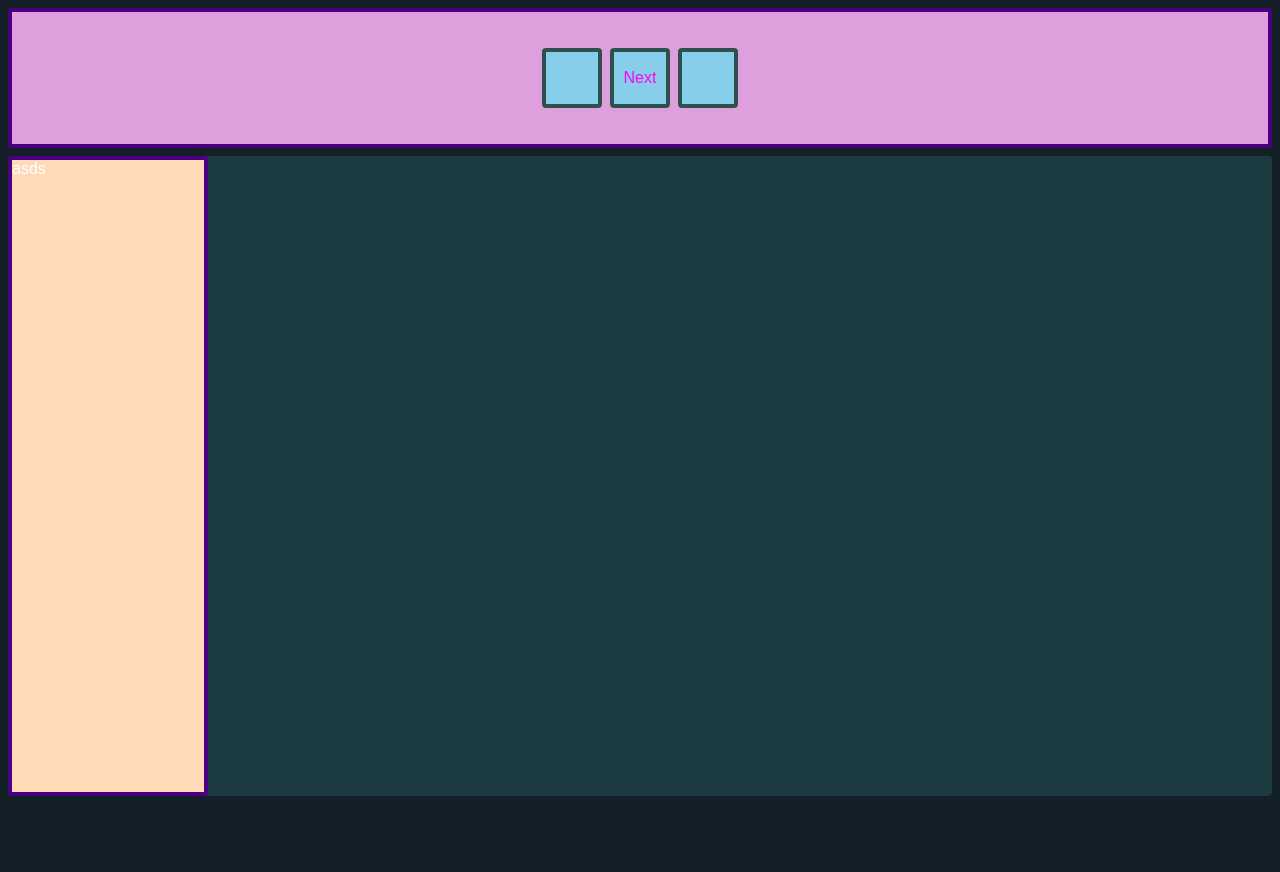
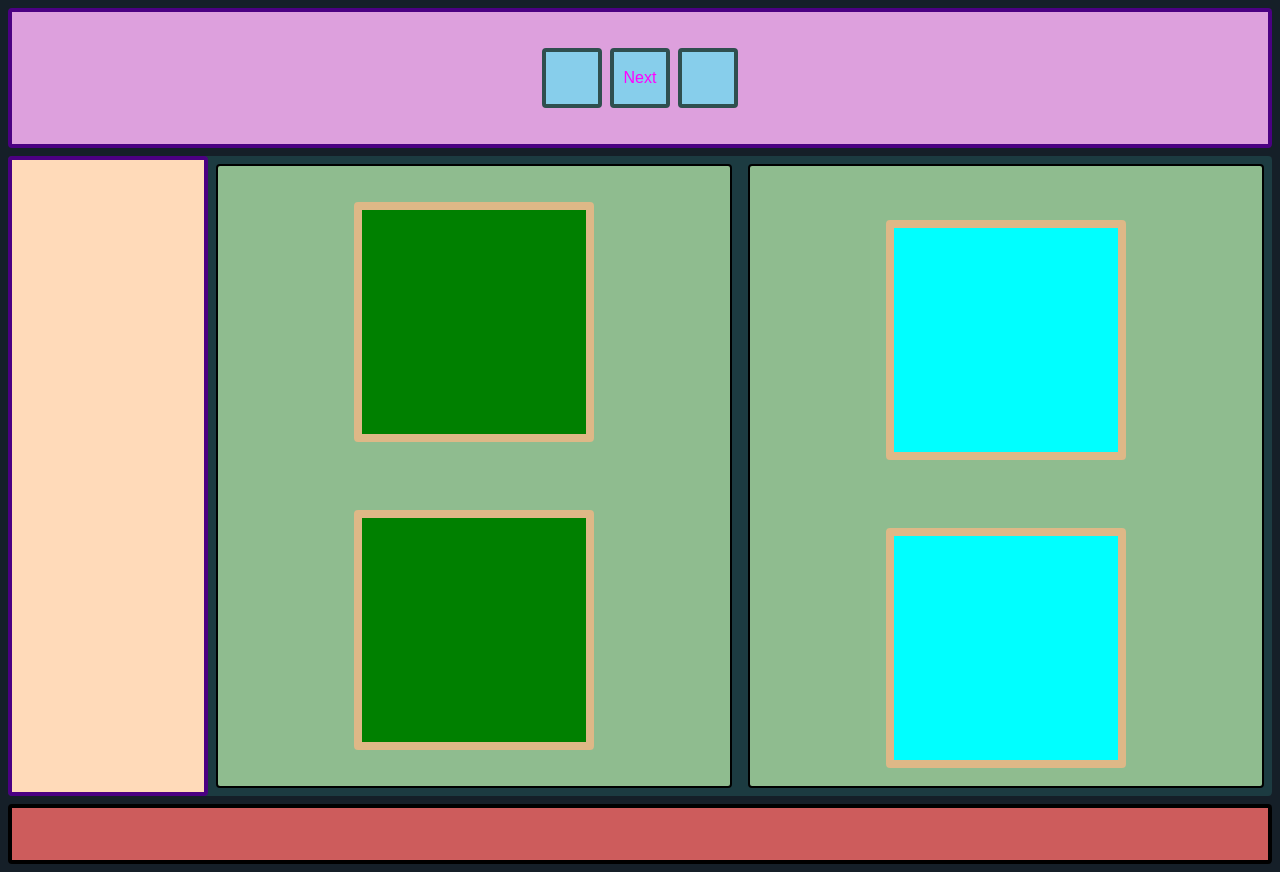
Before and after one commit to eevehu/Demo-Website, a plain HTML site: page index.html in a window 1280 px wide. Before the commit the page ends 804 px from the top, so only its background shows below. Drawn offline with Linux system fonts and the light colour scheme.

Commit message:
Removed content from blob divs and removed debugging comments

```diff
--- a/index.html
+++ b/index.html
@@ -17,17 +17,17 @@
 
         <div class="content">
             <div class="sidebar">
-                <div> asds</div>
             </div>
 
-           <!-- <div class="first">
-                <div class="blob">1</div>
-                <div class="blob">2</div>
+           <div class="first">
+                <div class="blob"></div>
+                <div class="blob"></div>
             </div>
             <div class="second">
-                <div class="blob">3</div>
-                <div class="blob">4</div>
-            </div>-->
+                <div class="blob"></div>
+                <div class="blob"></div>
+            </div>
         </div>
+        <div class="footer"></div>
     </body>
 </html>
```
